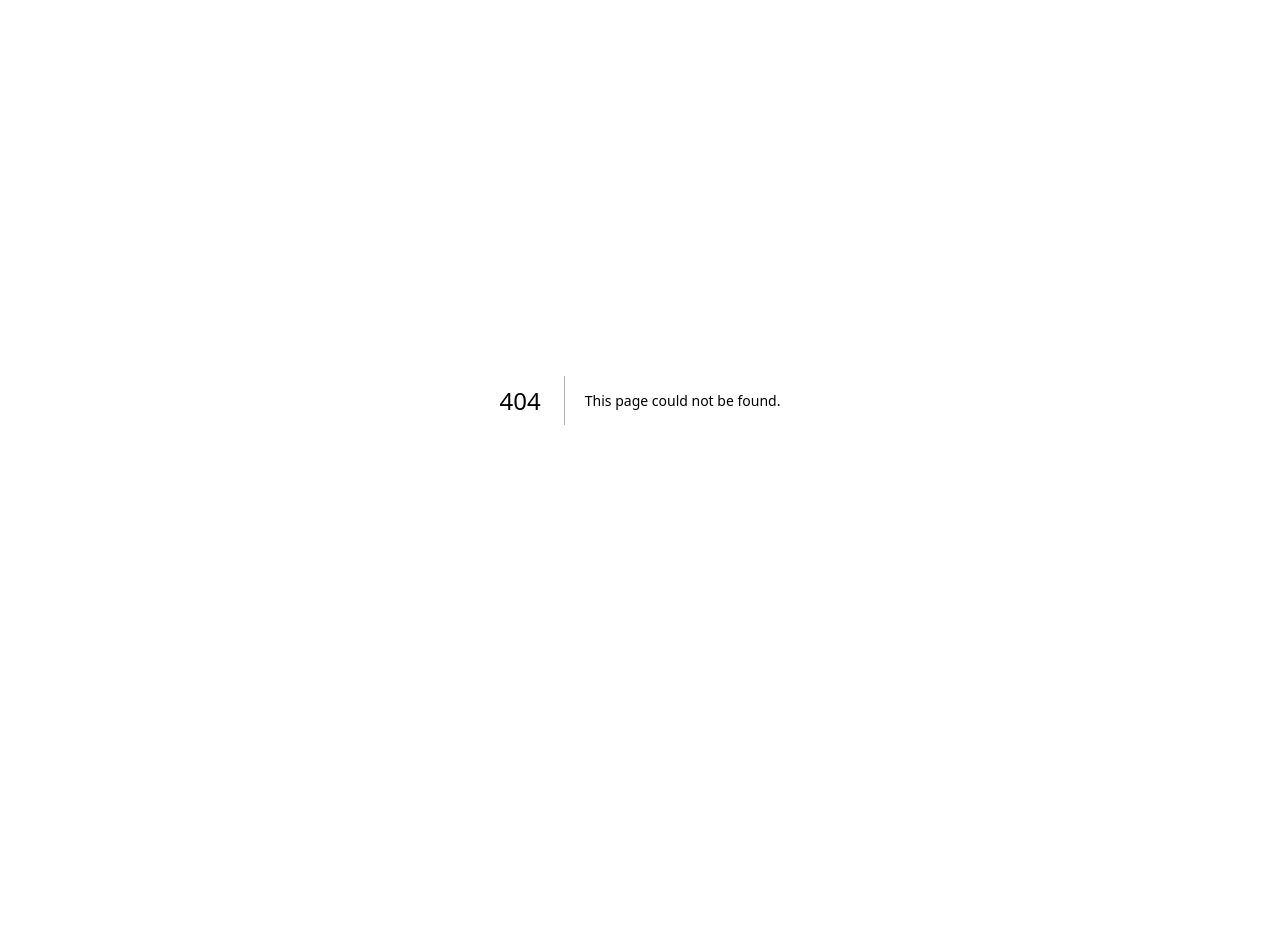
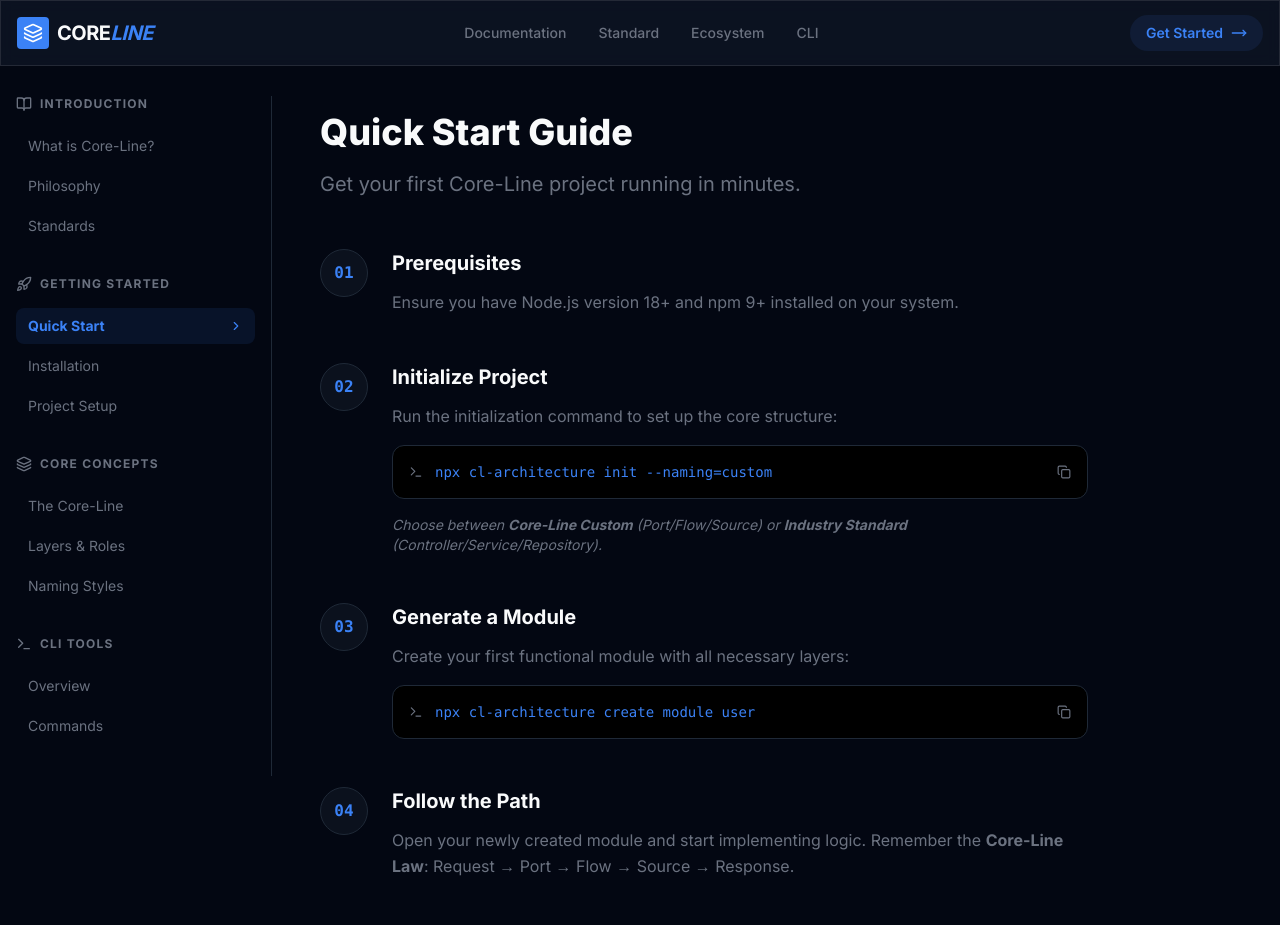
Before and after one commit to coreline-architecture/website, a Next.js app: page /docs/quick-start in a window 1280 px wide. Before the commit this address had no page. Shown: the top 925 px of the page. Before the commit the page ends 800 px from the top, so only its background shows below. Built offline with nearby package versions, Linux system fonts and the light colour scheme.

Commit message:
feat(docs): add quick-start guide documentation page

```diff
--- /dev/null
+++ b/src/app/docs/quick-start/page.tsx
@@ -0,0 +1,97 @@
+import { DocLayout } from "@/components/layout/DocLayout";
+import { Terminal, Copy } from "lucide-react";
+
+export default function QuickStartPage() {
+    return (
+        <DocLayout>
+            <header>
+                <h1 className="text-4xl font-extrabold mb-4">Quick Start Guide</h1>
+                <p className="text-xl text-muted leading-relaxed">
+                    Get your first Core-Line project running in minutes.
+                </p>
+            </header>
+
+            <section className="mt-12 space-y-12">
+                <Step
+                    number="01"
+                    title="Prerequisites"
+                    content="Ensure you have Node.js version 18+ and npm 9+ installed on your system."
+                />
+
+                <Step
+                    number="02"
+                    title="Initialize Project"
+                    content={
+                        <div className="space-y-4">
+                            <p>Run the initialization command to set up the core structure:</p>
+                            <CodeBlock command="npx cl-architecture init --naming=custom" />
+                            <p className="text-sm text-muted italic">
+                                Choose between <strong>Core-Line Custom</strong> (Port/Flow/Source) or <strong>Industry Standard</strong> (Controller/Service/Repository).
+                            </p>
+                        </div>
+                    }
+                />
+
+                <Step
+                    number="03"
+                    title="Generate a Module"
+                    content={
+                        <div className="space-y-4">
+                            <p>Create your first functional module with all necessary layers:</p>
+                            <CodeBlock command="npx cl-architecture create module user" />
+                        </div>
+                    }
+                />
+
+                <Step
+                    number="04"
+                    title="Follow the Path"
+                    content={
+                        <p>
+                            Open your newly created module and start implementing logic. Remember the <strong>Core-Line Law</strong>:
+                            Request → Port → Flow → Source → Response.
+                        </p>
+                    }
+                />
+
+                <div className="p-8 rounded-3xl bg-gradient-to-br from-primary/10 to-secondary/10 border border-primary/20">
+                    <h3 className="text-xl font-bold mb-4">What's Next?</h3>
+                    <p className="text-muted mb-6">
+                        Dive deeper into the architecture rules or explore how to isolate external vendors using the Link layer.
+                    </p>
+                    <div className="flex gap-4">
+                        <a href="/docs/layers" className="text-primary font-bold hover:underline underline-offset-4">Learn about Layers →</a>
+                    </div>
+                </div>
+            </section>
+        </DocLayout>
+    );
+}
+
+function Step({ number, title, content }: { number: string, title: string, content: React.ReactNode }) {
+    return (
+        <div className="flex gap-6">
+            <div className="flex-shrink-0 w-12 h-12 rounded-full bg-card-border/30 border border-card-border flex items-center justify-center font-mono font-bold text-primary">
+                {number}
+            </div>
+            <div className="flex-1">
+                <h3 className="text-xl font-bold mb-3">{title}</h3>
+                <div className="text-muted leading-relaxed">{content}</div>
+            </div>
+        </div>
+    );
+}
+
+function CodeBlock({ command }: { command: string }) {
+    return (
+        <div className="bg-black p-4 rounded-xl border border-card-border flex items-center justify-between group">
+            <code className="text-primary text-sm flex items-center gap-3">
+                <Terminal size={14} className="text-muted" />
+                {command}
+            </code>
+            <button className="text-muted hover:text-white transition-colors">
+                <Copy size={14} />
+            </button>
+        </div>
+    );
+}
```
